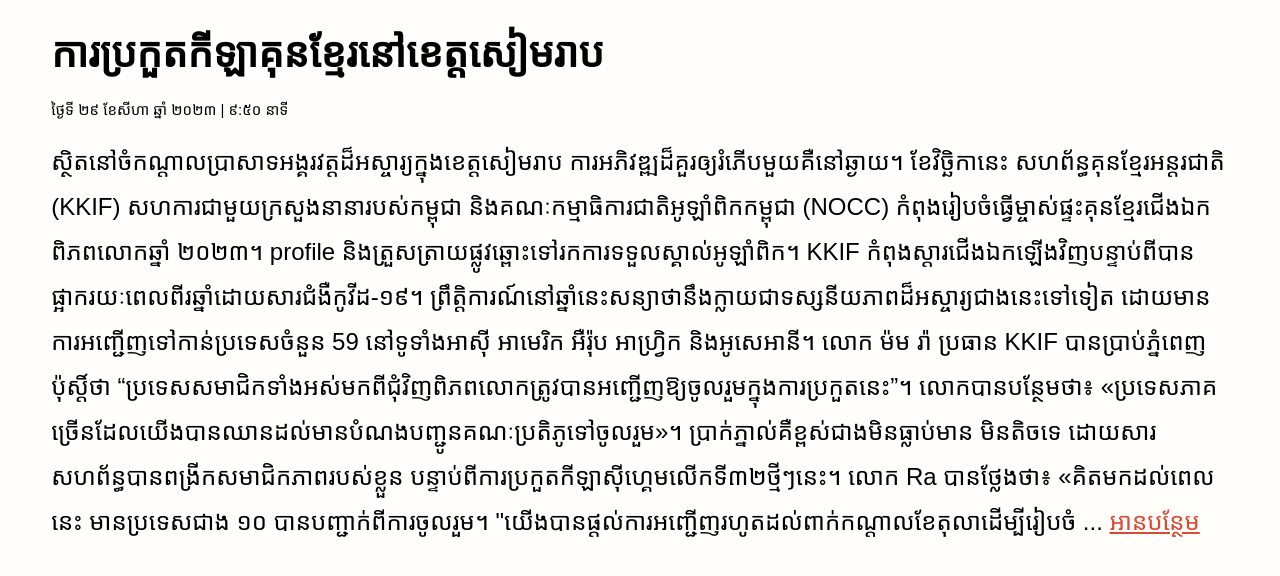
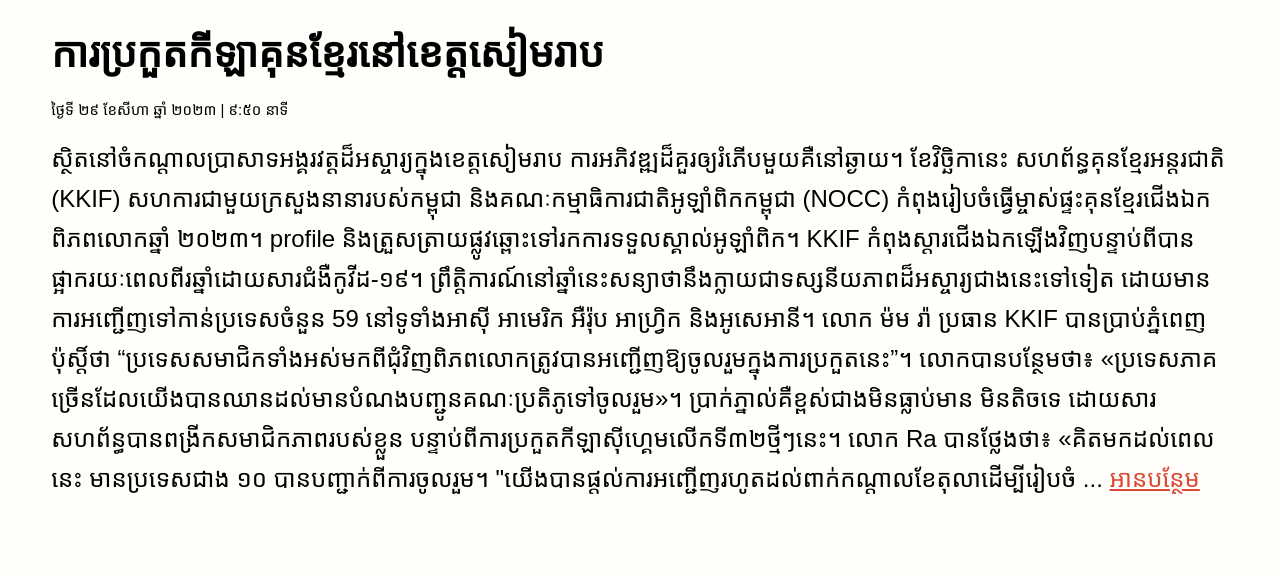
Before and after one commit to domkh12/PP_POST, a plain HTML site: page index.html in a window 1280 px wide. Shown: the part 1580-2156 px from the top of the page. Drawn offline with Linux system fonts and the light colour scheme; grey boxes are pictures that could not be loaded; a script that the page names is missing; a web font is replaced by a local one.

Commit message:
Add files via upload

```diff
--- a/style.css
+++ b/style.css
@@ -212,7 +212,7 @@ body {
 
 .text p:nth-child(3) {
   font-size: 24px;
-  line-height: 45px;
+  line-height: 40px;
 }
 
 .s3container {
```
